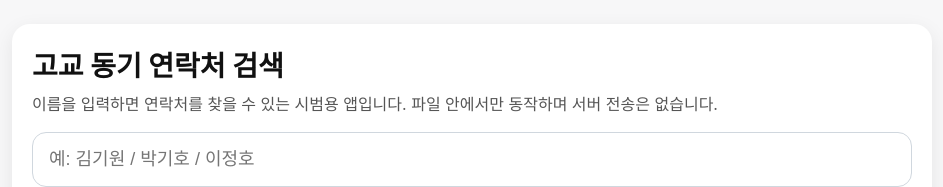
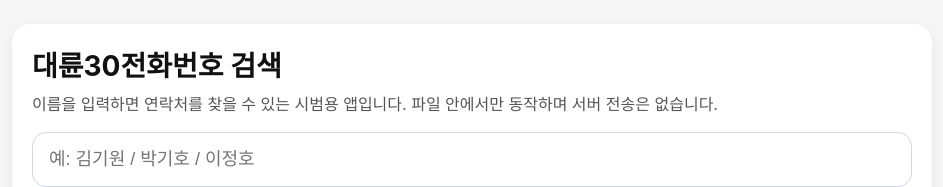
Before and after one commit to hbs3848/hbs3848.github.io, a plain HTML site: page index.html in a window 1280 px wide. Shown: the top 187 px of the page, without its empty margins (168-1111 px from the left). Drawn offline with Linux system fonts and the light colour scheme.

Commit message:
Update index.html

```diff
--- a/index.html
+++ b/index.html
@@ -31,7 +31,7 @@
 <body>
   <div class="wrap">
     <div class="card">
-      <h1>고교 동기 연락처 검색</h1>
+      <h1>대륜30전화번호 검색</h1>
       <div class="sub">이름을 입력하면 연락처를 찾을 수 있는 시범용 앱입니다. 파일 안에서만 동작하며 서버 전송은 없습니다.</div>
       <input id="q" placeholder="예: 김기원 / 박기호 / 이정호" autocomplete="off" />
       <div class="tools">
```
